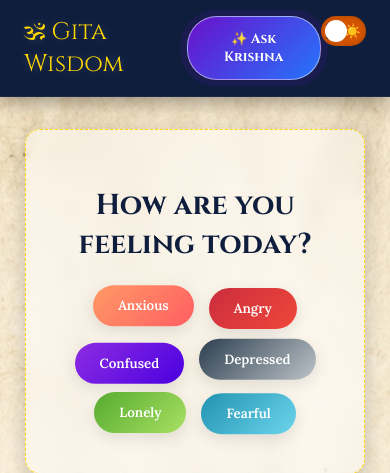
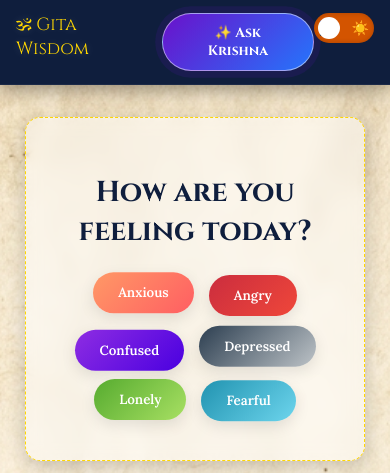
Before and after one commit to rahul5F1/bhagavad_gita, a Flask app: page /chapters in a window 390 px wide. Shown: the top 473 px of the page. Run offline with Flask 2, Linux system fonts and the light colour scheme.

Commit message:
Update style.css

```diff
--- a/static/style.css
+++ b/static/style.css
@@ -296,36 +296,88 @@ body.cosmic-mode::after {
 }
 
 .nav-controls {
-    display: inline-flex;
+    display: flex;
     align-items: center;
-    gap: 20px;
-    float: right;
+    gap: 15px;
 }
 
 /* Toggle Switch */
-.toggle-wrapper { position: relative; width: 60px; height: 30px; }
-.toggle-wrapper input { opacity: 0; width: 0; height: 0; }
+.toggle-wrapper {
+    position: relative;
+    width: 60px;        /* Fixed width */
+    height: 30px;       /* Fixed height */
+    flex-shrink: 0;     /* ⚠️ CRITICAL FIX: This stops it from getting squashed! */
+}
+
+.toggle-wrapper input {
+    opacity: 0;
+    width: 0;
+    height: 0;
+}
 
 .toggle-label {
-    position: absolute; cursor: pointer;
+    position: absolute;
+    cursor: pointer;
     top: 0; left: 0; right: 0; bottom: 0;
     background-color: var(--accent-primary);
-    transition: .4s; border-radius: 34px;
-    display: flex; align-items: center; justify-content: space-between;
+    transition: .4s;
+    border-radius: 34px;
+    display: flex;
+    align-items: center;
+    justify-content: space-between;
     padding: 0 5px;
     box-shadow: inset 0 0 5px rgba(0,0,0,0.2);
 }
 .toggle-label:before {
-    position: absolute; content: ""; height: 22px; width: 22px;
-    left: 4px; bottom: 4px; background-color: white;
-    transition: .4s; border-radius: 50%; z-index: 2;
+    position: absolute;
+    content: "";
+    height: 22px;       /* Circle Size */
+    width: 22px;
+    left: 4px;
+    bottom: 4px;
+    background-color: white;
+    transition: .4s;
+    border-radius: 50%;
+    z-index: 2;
 }
-input:checked + .toggle-label { background-color: #4b0082; }
+
+/* Animation when checked (Night Mode) */
+input:checked + .toggle-label {
+    background-color: #4b0082;
+}
+
 input:checked + .toggle-label:before {
-    transform: translateX(30px);
-    background-color: #E6E6FA; box-shadow: 0 0 10px #fff;
+    transform: translateX(30px); /* Moves circle to the right */
 }
-.star-icon, .sun-icon { font-size: 14px; z-index: 1; }
+
+/* Icons inside the toggle */
+.star-icon, .sun-icon {
+    font-size: 14px;
+    z-index: 1;
+    color: white;
+}
+
+/* =========================================
+   MOBILE ADJUSTMENTS (Paste at the bottom of CSS)
+   ========================================= */
+@media (max-width: 600px) {
+    /* 1. Make Logo smaller so it doesn't push everything */
+    .nav-logo {
+        font-size: 1.1rem;
+    }
+
+    /* 2. Make "Ask Krishna" button smaller to fit mobile */
+    .oracle-btn {
+        padding: 8px 12px;
+        font-size: 0.85rem;
+        margin-left: 10px; /* Less space */
+    }
+
+    /* 3. Ensure Navbar padding is tight */
+    .navbar {
+        padding: 0.8rem 1rem;
+    }
+}
 
 /* =========================================
    7. MAIN CONTENT
```
